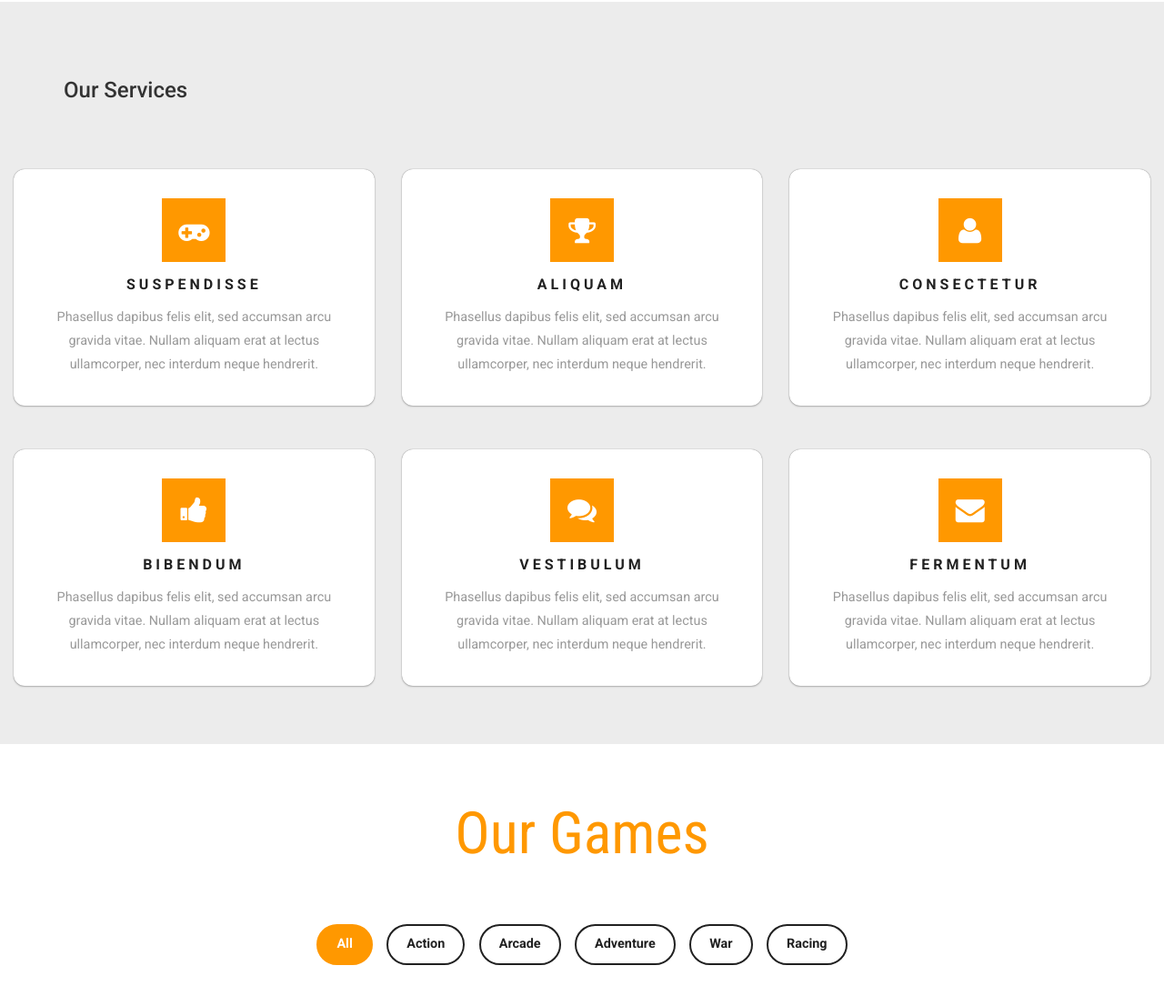
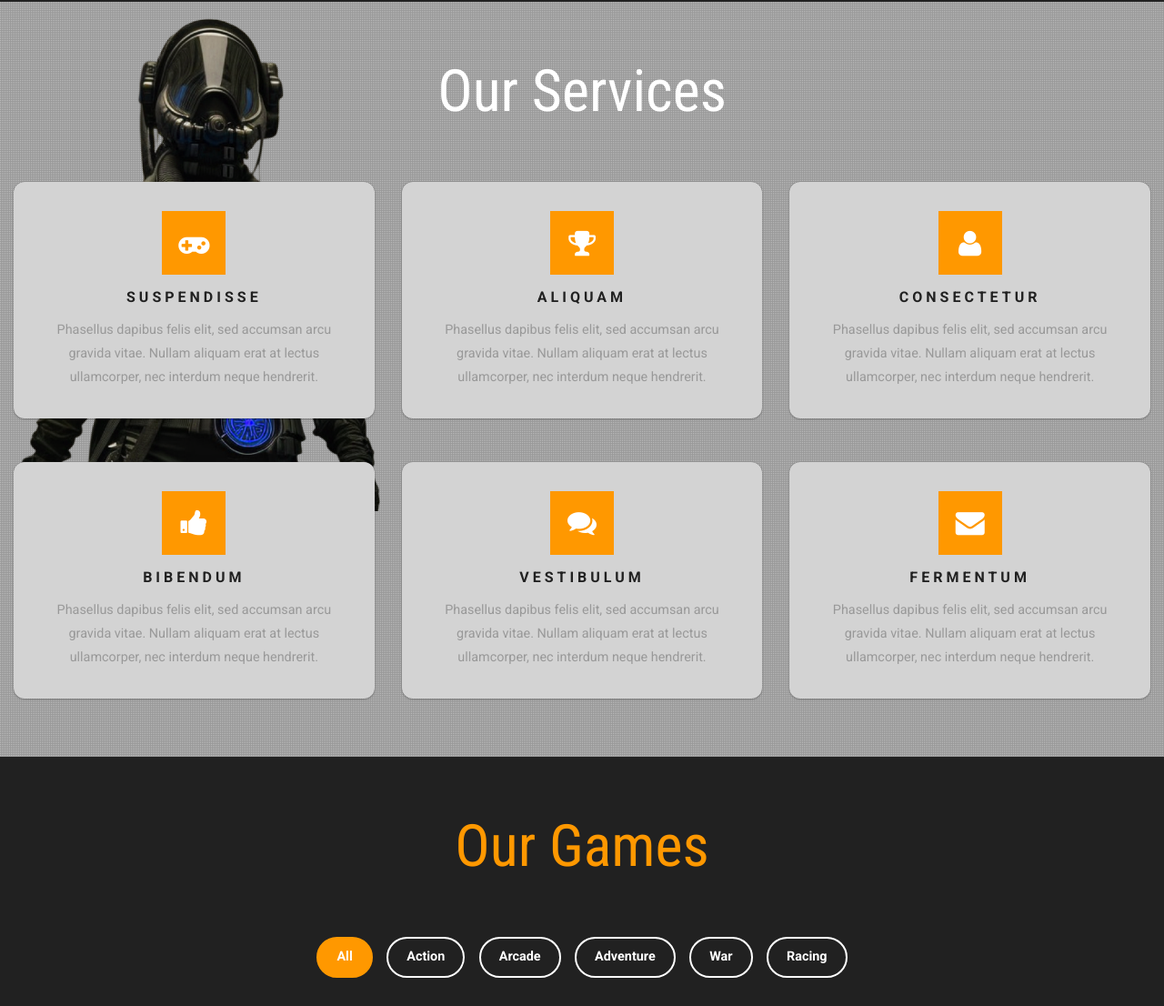
Before and after one commit to Bupilipili/4le-Studios, a plain HTML site: page index.html in a window 1280 px wide. Shown: the part 1631-2737 px from the top of the page at 91% size. Drawn offline with Linux system fonts and the light colour scheme.

Commit message:
Update style.css

```diff
--- a/css/style.css
+++ b/css/style.css
@@ -12,6 +12,8 @@ body a{
 html, body{
 	font-size: 100%;
 	font-family: 'Roboto', sans-serif;
+	overflow-x: hidden;
+	scroll-behavior: smooth;
 }
 body{
 	background:#FFFFFF;
@@ -59,6 +61,13 @@ body{
 	letter-spacing: 1px;
 	font-weight: 300;
 	color: #FFFFFF;
+}
+.agileit-title h3 {
+    font-size: 4em;
+    color: #fff;
+    margin: 0px;
+    text-align: center;
+    font-family: "Roboto Condensed", sans-serif;
 }
 .navbar-default {
 	background: none;
@@ -340,10 +349,12 @@ body{
 	background:none;
 	border: solid 2px #FFFFFF;
 }
-/*-- //w3layouts-banner-info --*/
 /*-- about--*/
 .about,.markets,.portfolio,.testimonial-dot,.team,.blog,.mail{
 	padding: 4em 0;
+}
+.about,.portfolio,.team{
+	background-color: #212121;
 }
 .welcome{
 	border-bottom: 1px dashed #ccc;
@@ -395,8 +406,20 @@ body{
 }
 /*-- //about--*/
 /*-- markets --*/
+.agileinfo-dota {
+    background: url(../images/dott.png)repeat 0px 0px;
+    background-size: 2px;
+    -webkit-background-size: 2px;
+    -moz-background-size: 2px;
+    -o-background-size: 2px;
+    -ms-background-size: 2px;
+}
+.contact{
+	width: 100vw;
+}
 .markets{
-	background: #ececec;
+	background: url(../images/Main\ Image.png)no-repeat 0px 0px;
+	background-size: 27rem;
 }
 .wthree-heading h3,.agileits-top-heading h2 {
 	color: #212121;
@@ -414,7 +437,7 @@ body{
 }
 .agileits-icon-grid {
 	padding: 2em;
-	background: #FFFFFF;
+	background: lightgray;
 	box-shadow: 0 0px 1px rgb(107, 107, 107), 0 1px 2px rgba(0,0,0,.24);
 	border-radius: 12px;
 }
@@ -472,7 +495,7 @@ body{
 	z-index: 1;
 }
 .simplefilter li, .multifilter li, .sortandshuffle li {
-	color: #212121;
+	color: #fff;
 	cursor: pointer;
 	display: inline-block;
 	padding: 10px 20px;
@@ -486,7 +509,7 @@ body{
 	-ms-border-radius: 30px;
 }
 .simplefilter li {
-	border: 2px solid #212121;
+	border: 2px solid #fff;
 }
 .simplefilter li.active {
 	border: 2px solid #ff9800;
@@ -1106,8 +1129,9 @@ ul.simplefilter {
 	margin-top: 3em;
 }
 .contact-w3lsright {
-	padding: 6em 6em;
+	padding: 2em 16em;
 	background: #ececec;
+	width: 100vw;
 }
 .contact-w3lsright h6 {
 	line-height: 1.5em;
@@ -1175,7 +1199,7 @@ ul.simplefilter {
 /*-- footer --*/
 .footer{
 	background: #333;
-	padding:4em 0;
+	padding:1em 0;
 }
 .footer-title h3 {
 	font-size: 1.5em;
@@ -1324,6 +1348,12 @@ ul.simplefilter {
 	-moz-opacity: 0;
 	filter: alpha(opacity=0);
 }
+.footer-title {
+	padding-top: 2rem;
+}
+/* .amet-sed {
+    padding-left: 20rem;
+  } */
 /*-- //to-top --*/
 /*-- responsive --*/
 @media(max-width:1080px){
```
